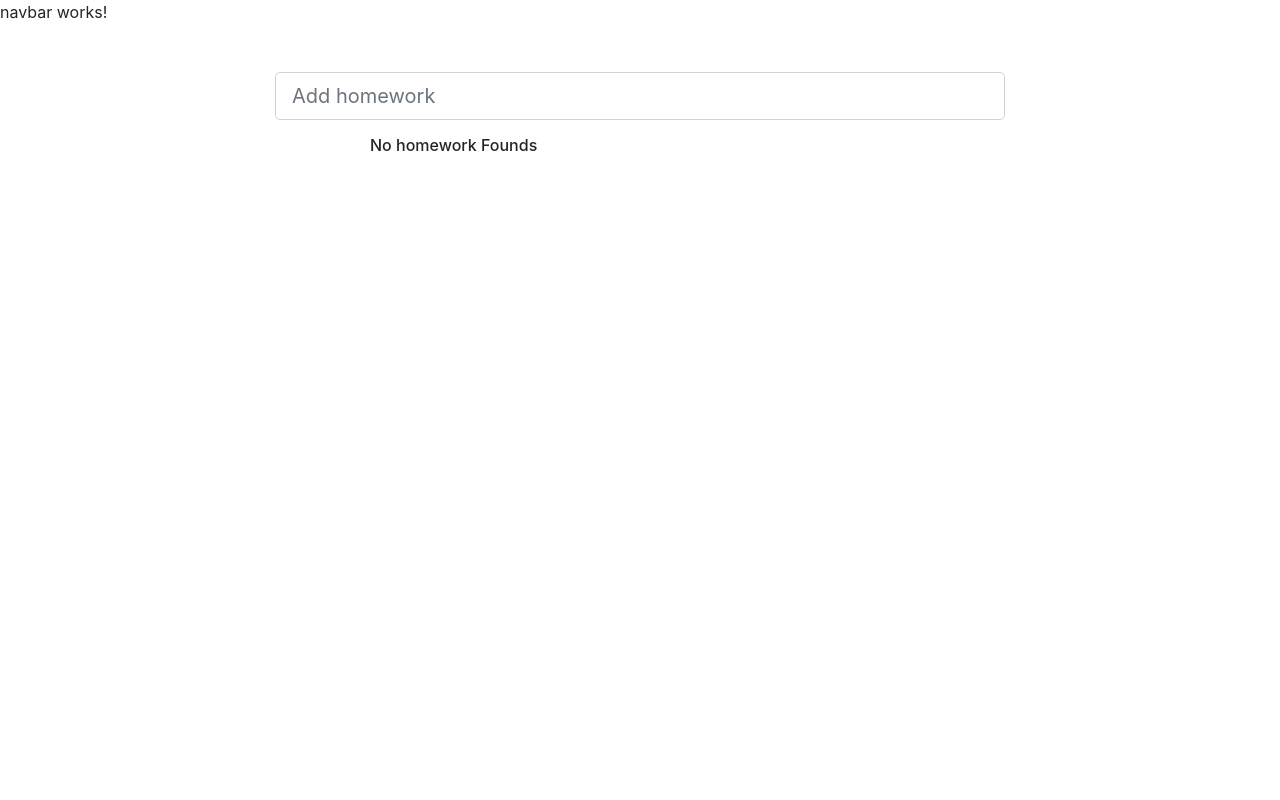
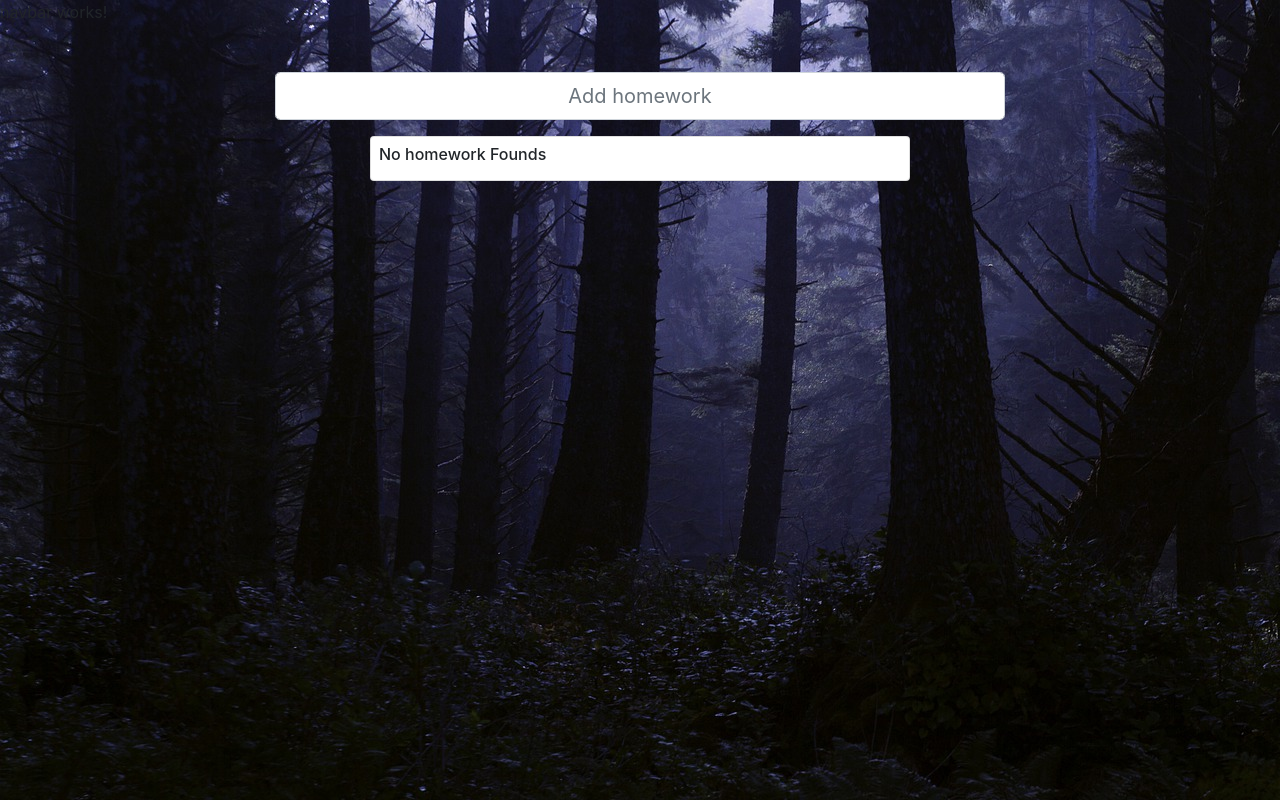
Before and after one commit to BrittoDavid/AppHomework-Angular, an Angular app: page / in a window 1280 px wide. Built offline with nearby package versions, Linux system fonts and the light colour scheme.

Commit message:
finished css style

```diff
--- a/src/app/components/homework/homework.component.css
+++ b/src/app/components/homework/homework.component.css
@@ -0,0 +1,14 @@
+input
+{
+    text-align: center;
+}
+
+.form-control-log
+{
+    font-size: 1.8rem;
+}
+
+.cursor
+{
+    cursor: pointer;
+}
--- a/src/app/components/homework/homework.component.html
+++ b/src/app/components/homework/homework.component.html
@@ -4,9 +4,8 @@
             <input type="text" [(ngModel)]="nameHomework" (keyup.enter)="addHomework()" placeholder="Add homework" class="form-control form-control-lg">
         </div>
         <div class="col-lg-6 offset-lg-3 mt-3">
-            <div *ngIf="listHomework.length === 0">
+            <div *ngIf="listHomework.length === 0" class="card p-2">
                 <h6>No homework Founds</h6>
-            </div>
             </div>
             <ul class="list-group">
                 <li *ngFor="let homework of listHomework; let i = index" class="list-group-item d-flex justify-content-between">
@@ -21,3 +20,4 @@
             </ul>
         </div>
     </div>
+</div>
--- a/src/styles.css
+++ b/src/styles.css
@@ -1 +1,6 @@
 /* You can add global styles to this file, and also import other style files */
+
+body
+{
+    background-image: url('assets/img/fondo.jpg');
+}
```
Also changed, not shown: src/assets/img/fondo.jpg (added). Lines whose indentation alone changed are shown as unchanged.
